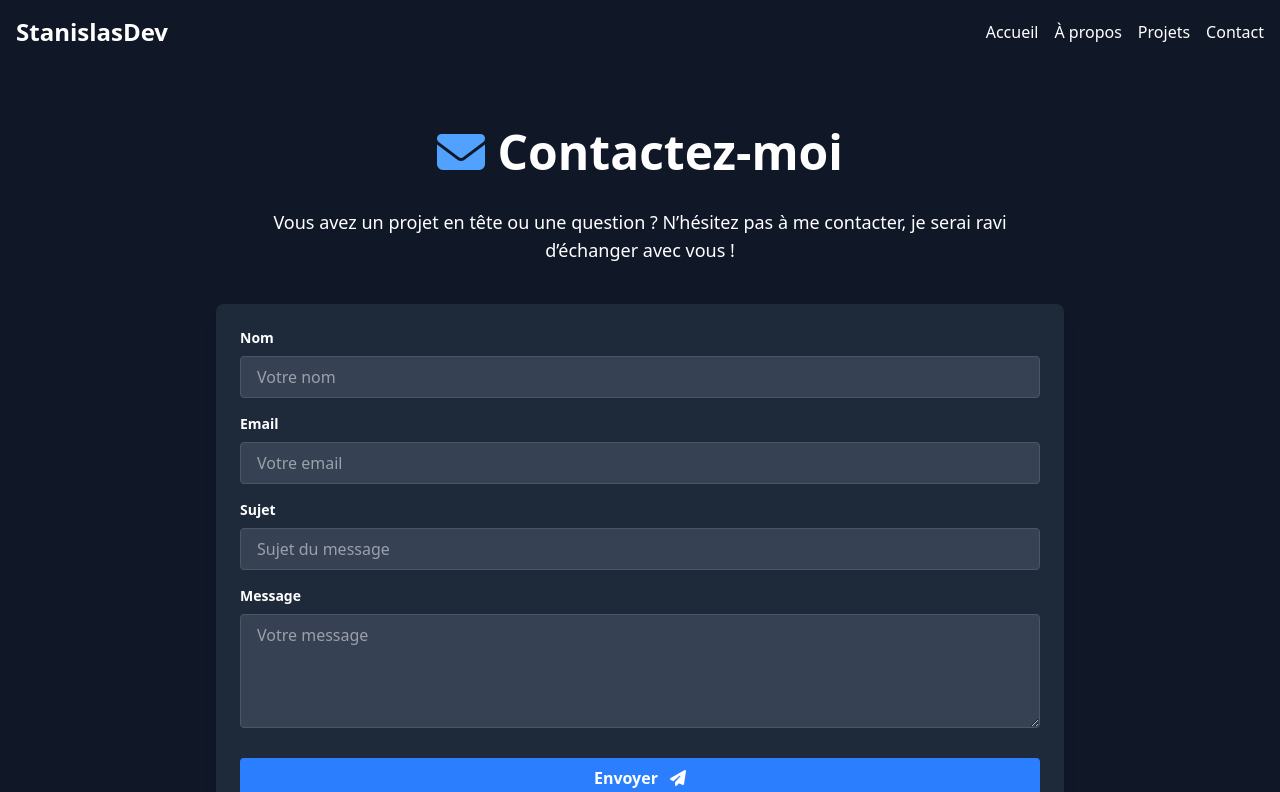
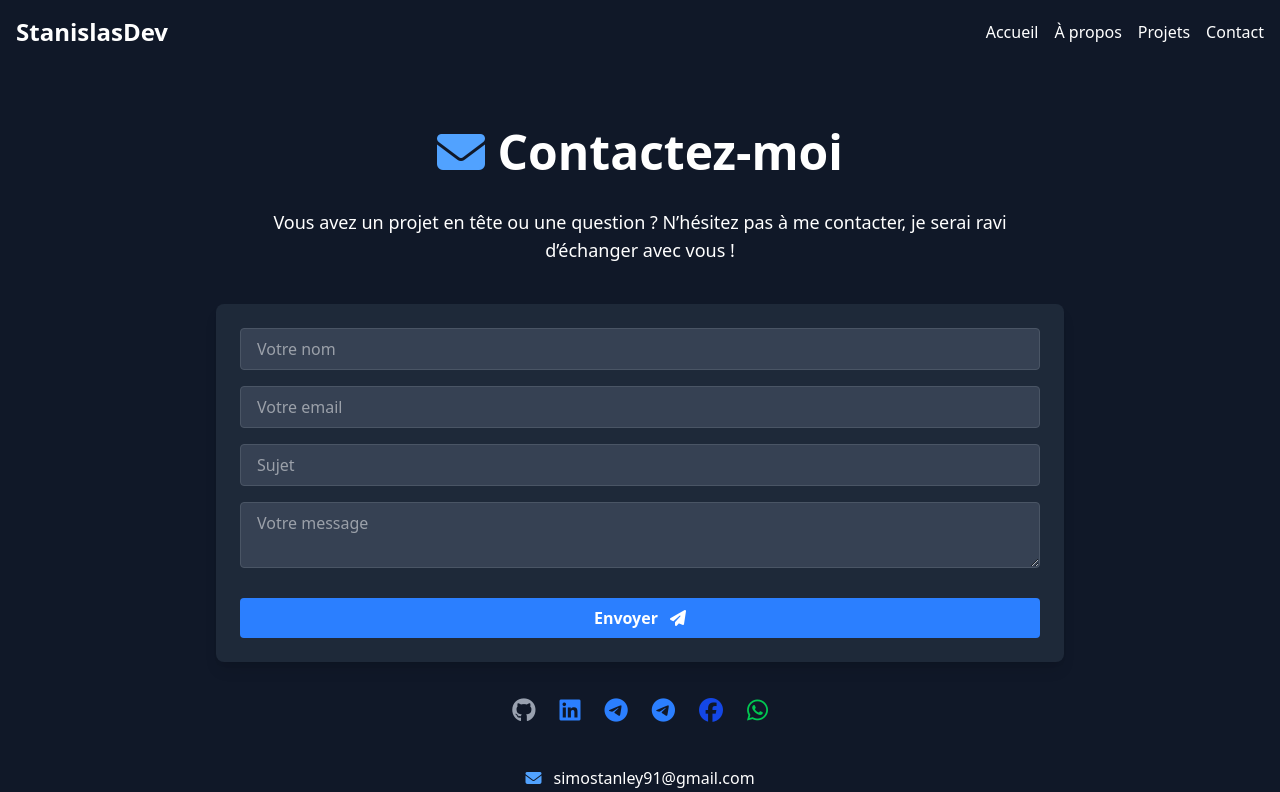
Before and after one commit to StanislasDev/mon-portfolio2, a React (Vite) app: page /contact in a window 1280 px wide. Shown: the top 792 px of the page. Built offline with nearby package versions, Linux system fonts and the light colour scheme.

Commit message:
fin du formulaire de contact avec EmailJS

```diff
--- a/package.json
+++ b/package.json
@@ -10,6 +10,7 @@
     "preview": "vite preview"
   },
   "dependencies": {
+    "@emailjs/browser": "^4.4.1",
     "@tailwindcss/postcss": "^4.0.9",
     "@tailwindcss/vite": "^4.0.9",
     "react": "^19.0.0",
--- a/src/pages/Contact.jsx
+++ b/src/pages/Contact.jsx
@@ -1,4 +1,37 @@
+import { useState } from "react";
+import emailjs from "@emailjs/browser";
 const Contact = () => {
+  const [formData, setFormData] = useState({
+    name: "",
+    email: "",
+    subject: "",
+    message: "",
+  });
+
+  const [success, setSuccess] = useState(null);
+
+  const handleChange = (e) => {
+    setFormData({ ...formData, [e.target.name]: e.target.value });
+  };
+
+  const handleSubmit = async (e) => {
+    e.preventDefault();
+
+    try {
+      await emailjs.send(
+        "portfolio_2025", // Remplace par ton SERVICE ID
+        "template_rwqp0sv", // Remplace par ton TEMPLATE ID
+        formData,
+        "hqu1lL91Rk7gg8e4H" // Remplace par ton USER ID
+      );
+      setSuccess("Message envoyé avec succès !");
+      setFormData({ name: "", email: "", subject: "", message: "" });
+    } catch (error) {
+      console.error("Erreur EmailJS:", error);
+    setSuccess("Erreur lors de l'envoi du message.");
+    }
+  };
+
   return (
     <div className="bg-gray-900 text-white py-16">
       <div className="max-w-4xl mx-auto px-6">
@@ -14,37 +47,32 @@ const Contact = () => {
         </p>
 
         {/* FORMULAIRE DE CONTACT */}
-        <form className="bg-gray-800 p-6 rounded-lg shadow-lg">
-          <div className="mb-4">
-            <label className="block text-sm font-semibold mb-2">Nom</label>
-            <input type="text" className="w-full px-4 py-2 rounded bg-gray-700 border border-gray-600 focus:border-blue-400 focus:outline-none" placeholder="Votre nom" />
-          </div>
+        <form onSubmit={handleSubmit} className="bg-gray-800 p-6 rounded-lg shadow-lg">
+          <input type="text" name="name" value={formData.name} onChange={handleChange} placeholder="Votre nom"
+            className="w-full px-4 py-2 mb-4 bg-gray-700 border border-gray-600 rounded focus:border-blue-400" />
 
-          <div className="mb-4">
-            <label className="block text-sm font-semibold mb-2">Email</label>
-            <input type="email" className="w-full px-4 py-2 rounded bg-gray-700 border border-gray-600 focus:border-blue-400 focus:outline-none" placeholder="Votre email" />
-          </div>
+          <input type="email" name="email" value={formData.email} onChange={handleChange} placeholder="Votre email"
+            className="w-full px-4 py-2 mb-4 bg-gray-700 border border-gray-600 rounded focus:border-blue-400" />
 
-          <div className="mb-4">
-            <label className="block text-sm font-semibold mb-2">Sujet</label>
-            <input type="text" className="w-full px-4 py-2 rounded bg-gray-700 border border-gray-600 focus:border-blue-400 focus:outline-none" placeholder="Sujet du message" />
-          </div>
+          <input type="text" name="subject" value={formData.subject} onChange={handleChange} placeholder="Sujet"
+            className="w-full px-4 py-2 mb-4 bg-gray-700 border border-gray-600 rounded focus:border-blue-400" />
 
-          <div className="mb-6">
-            <label className="block text-sm font-semibold mb-2">Message</label>
-            <textarea rows="4" className="w-full px-4 py-2 rounded bg-gray-700 border border-gray-600 focus:border-blue-400 focus:outline-none" placeholder="Votre message"></textarea>
-          </div>
+          <textarea name="message" value={formData.message} onChange={handleChange} placeholder="Votre message"
+            className="w-full px-4 py-2 mb-6 bg-gray-700 border border-gray-600 rounded focus:border-blue-400"></textarea>
 
           <button type="submit" className="w-full bg-blue-500 hover:bg-blue-600 text-white font-bold py-2 px-4 rounded">
             Envoyer <i className="fas fa-paper-plane ml-2"></i>
           </button>
         </form>
 
+        {success && <p className="text-center mt-4 text-lg">{success}</p>}
+
         {/* RÉSEAUX SOCIAUX */}
         <div className="flex justify-center space-x-6 mt-8">
           <a href="https://github.com/StanislasDev" className="text-gray-400 hover:text-white text-2xl"><i className="fab fa-github"></i></a>
           <a href="#" className="text-blue-500 hover:text-white text-2xl"><i className="fab fa-linkedin"></i></a>
-          <a href="#" className="text-blue-400 hover:text-white text-2xl"><i className="fab fa-twitter"></i></a>
+          <a href="https://t.me/Stanislas_12" className="text-blue-500 hover:text-white text-2xl"><i className="fab fa-telegram"></i></a>
+          <a href="https://t.me/Stanislas_12" className="text-blue-500 hover:text-white text-2xl"><i className="fab fa-telegram"></i></a>
           <a href="https://www.facebook.com/share/1BWUsDQ7g" className="text-blue-700 hover:text-white text-2xl"><i className="fab fa-facebook"></i></a>
           <a href="https://wa.me/c/237658395783" className="text-green-500 hover:text-white text-2xl"><i className="fab fa-whatsapp"></i></a>
         </div>
```
Also changed, not shown: 1 other file (tests, documents, lock files or other folders).
